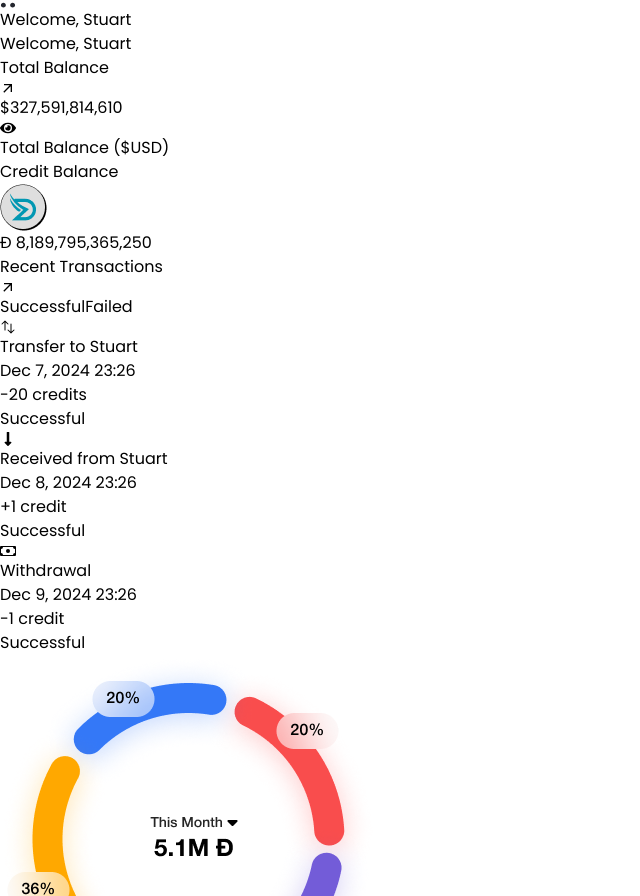
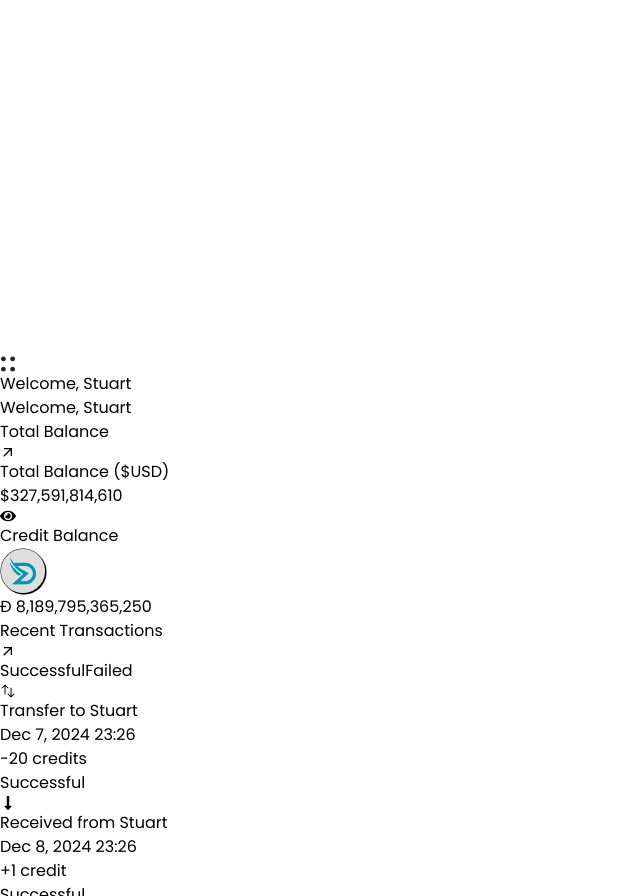
Before and after one commit to talha2224/Dong, a React (Vite) app: page /home in a window 1280 px wide. Shown: the part 1197-2093 px from the top of the page, without its empty margins (0-640 px from the left). Built offline with nearby package versions, Linux system fonts and the light colour scheme.

Commit message:
changes done

```diff
--- a/src/pages/HomePage.jsx
+++ b/src/pages/HomePage.jsx
@@ -30,18 +30,18 @@ const HomePage = () => {
                     <div className='w-[100%] bg-[#FAF8F8] rounded-3xl shadow-xl border border-[#FFFEFE] py-3 px-5'>
 
                         <div className='flex justify-between items-center mt-3 sm:mt-7'>
-                            <p className='text-[#a7a7a7] text-lg hidden md:block font-semibold'>Welcome, Stuart</p>
-                            <p className='text-[#a7a7a7] text-lg md:hidden block'>Total Balance </p>
+                            <p className='text-[#a7a7a7] text-lg hidden md:block font-medium'>Welcome, Stuart</p>
+                            <p className='text-[#a7a7a7] md:hidden block'>Total Balance </p>
                             <MdOutlineArrowOutward className='text-xl' />
                         </div>
 
-                        <div className='flex items-center gap-x-2 md:mt-2'>
+                        <p className='text-[#a7a7a7] text-lg hidden md:block mt-3'>Total Balance ($USD)</p>
+                        <div className='flex items-center gap-x-2 md:mt-1'>
                             <h1 className='text-2xl font-semibold '>$327,591,814,610</h1>
                             <FaEye className='pr-1 md:text-black text-[#FF8A65] text-xl'
                             />
                         </div>
 
-                        <p className='text-[#a7a7a7] text-lg hidden md:block'>Total Balance ($USD)</p>
 
                         <div className='mt-10 sm:my-7'>
                             <p className='text-[#a7a7a7] text-sm'>Credit Balance</p>
--- a/src/pages/LandingPage.jsx
+++ b/src/pages/LandingPage.jsx
@@ -22,7 +22,9 @@ const LandingPage = () => {
         <div className='mt-4'>
           <h1 className='text-5xl font-medium md:block hidden'>Securely Buy, Transfer, <br /> and Manage Your Credits <br /> in One Place</h1>
           <h1 className='text-5xl font-medium md:hidden block'>Securely Buy, Transfer, <br /> and Manage Your Credits <br /> in One Place</h1>
-          <p className='text-[#A7A7A7] mt-4'>Experience a seamless and secure platform to purchase, exchange, and withdraw credits with no fees to buy and full control over your transactions</p>
+          <p className='text-[#A7A7A7] mt-4 md:hidden block'>Experience a seamless and secure platform to purchase, exchange, and withdraw credits with no fees to buy and full control over your transactions</p>
+          <p className='text-[#A7A7A7] mt-4 md:block hidden'>Experience a seamless and secure platform to purchase, exchange, <br /> and withdraw credits with no fees to buy and full control over<br /> your transactions</p>
+
           <Link to={"/register"}>
             <button className='bg-[#0197B2] text-white w-[157px] h-[45px] rounded-[50px] text-sm mt-7'> Get Started</button>
           </Link>
```
Also changed, not shown: src/assets/img.jpg, src/assets/img2.jpg (added).
